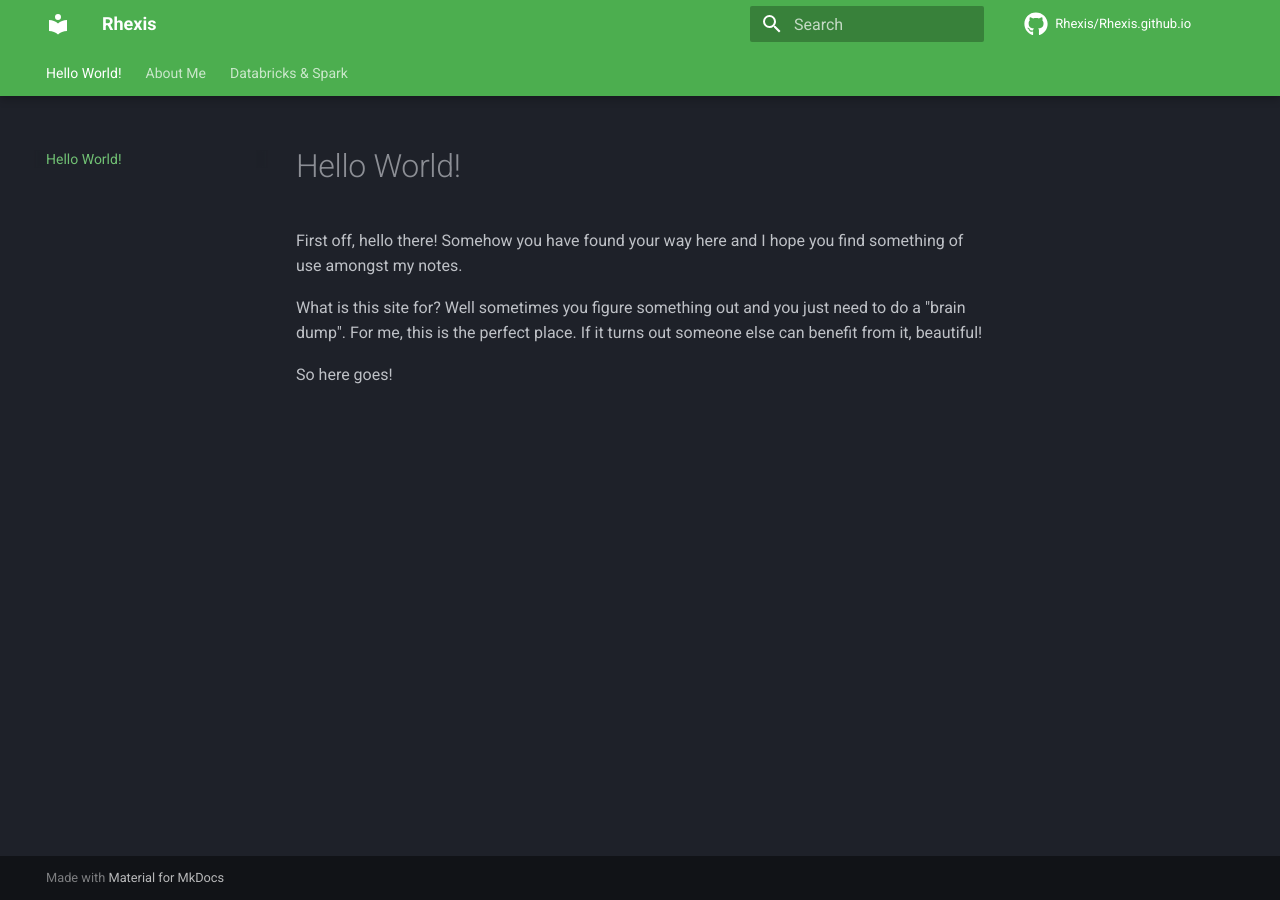
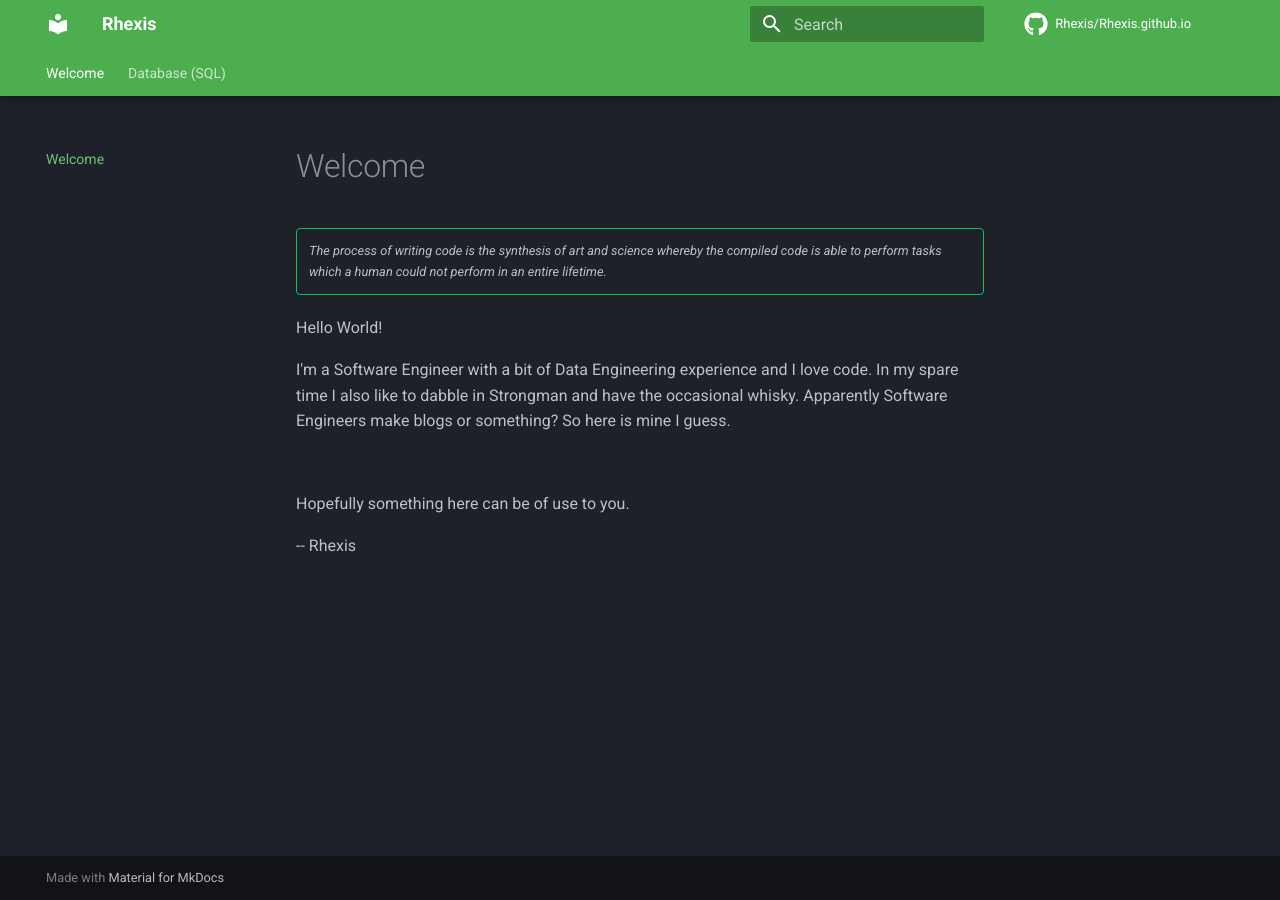
Before and after one commit to Rhexis/Rhexis.github.io, an MkDocs documentation site: the page built from docs/index.md, in a window 1280 px wide. Built offline with MkDocs 1.6.1 and Material for MkDocs 9.7.7, drawn with Linux system fonts in a browser that asks for light colours; comment, search, counter and statistics services are not loaded.

Commit message:
update first post

```diff
--- a/docs/index.md
+++ b/docs/index.md
@@ -1,9 +1,17 @@
-# Hello World!
+# Welcome
 
-First off, hello there! Somehow you have found your way here and I hope you find something of use
-amongst my notes.
+!!! success ""
 
-What is this site for? Well sometimes you figure something out and you just need to do a "brain dump".
-For me, this is the perfect place. If it turns out someone else can benefit from it, beautiful!
+    *The process of writing code is the synthesis of art and science whereby the compiled code is able to perform tasks which a human could not perform in an entire lifetime.*
 
-So here goes!
+Hello World!
+
+I'm a Software Engineer with a bit of Data Engineering experience and I love code.
+In my spare time I also like to dabble in Strongman and have the occasional whisky.
+Apparently Software Engineers make blogs or something? So here is mine I guess.
+
+<br/>
+
+Hopefully something here can be of use to you.
+
+-- Rhexis
```
Also changed, not shown: docs/Database (SQL)/gaps_and_islands.md (added, +84 -0 lines), docs/Databricks & Spark/Stream Schemas.md (deleted, +0 -30 lines), docs/about.md (deleted, +0 -6 lines), docs/Database (SQL)/raw_sensor_data.png (added), docs/Database (SQL)/solution.png (added).
